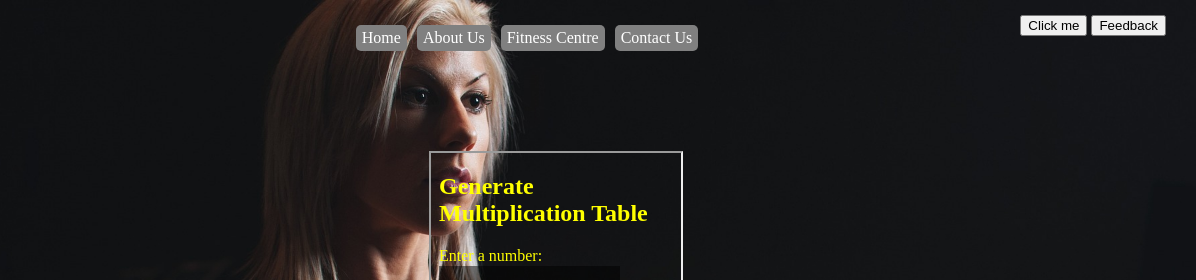
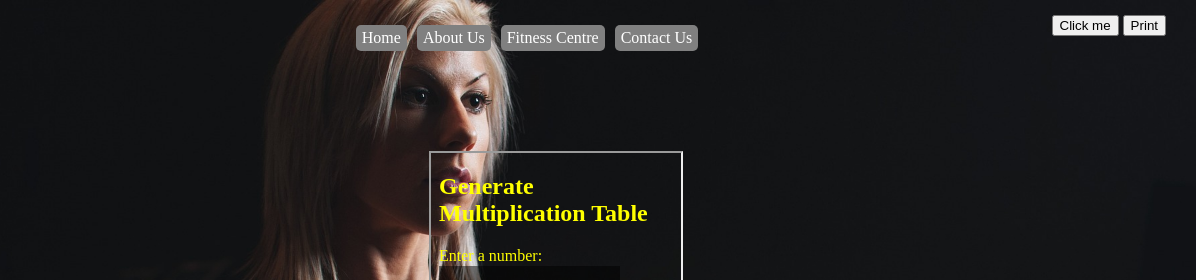
Before and after one commit to jahid912/HTML-Website, a plain HTML site: page index.html in a window 1280 px wide. Shown: the top 280 px of the page, 84-1280 px from the left. Drawn offline with Linux system fonts and the light colour scheme.

Commit message:
adding print button instead of feedback button

```diff
--- a/index.html
+++ b/index.html
@@ -25,7 +25,15 @@
 			</div>
 			<div class = "right">
 				<button> Click me </button>
-				<button> Feedback </button>
+				<input type="button" value="Print" onclick="handlePrint()" />
+		<script type ="text/javascript">
+			const handlePrint = () =>
+			   {
+				 var actContents = document.body.innerHTML;
+				 document.body.innerHTML = actContents;
+				 window.print();
+			   }
+		</script>
 			</div>
 		</header>
 		<iframe src = "frame.html" height = "530px" width = "250px"></frame>
```
